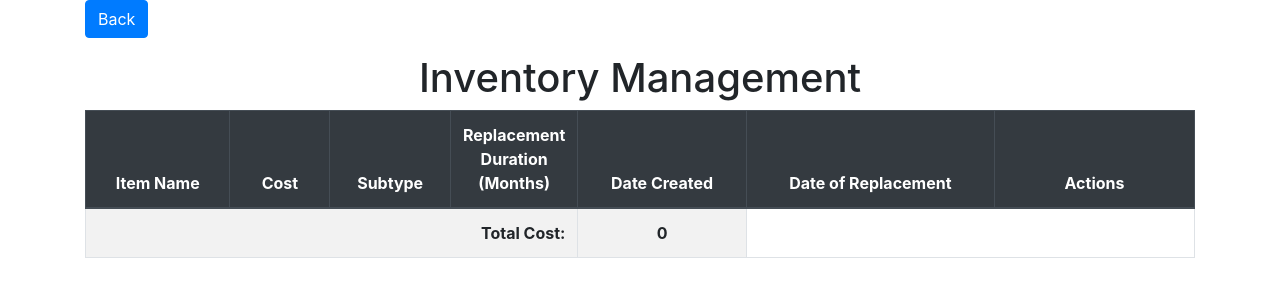
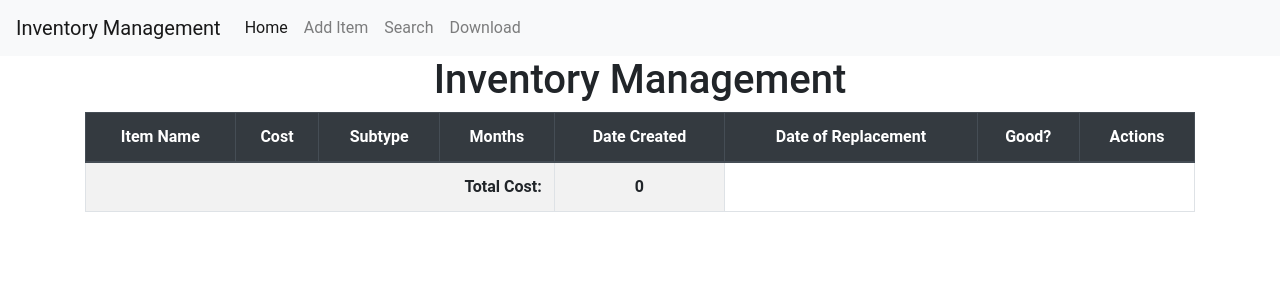
Before and after one commit to sridharsabarish/easyInventory, a Flask app: page /inventory/display in a window 1280 px wide. Shown: the top 300 px of the page. Run offline with Flask 2, Linux system fonts and the light colour scheme; data that the repository does not hold is empty; some libraries are stand-ins or nearby versions.

Commit message:
Fixed the broken Date of creation and made ui changes

```diff
--- a/app.py
+++ b/app.py
@@ -34,8 +34,9 @@ def add():
         item_name = request.form.get("name")
         cost = request.form.get("cost")
         subtype = request.form.get("subtype")
-        dateCreated = datetime.date.today()
-        dateOfReplacement= dateCreated + datetime.timedelta(days=int(request.form.get("replacementDuration")))
+        dateCreated = request.form.get("dateCreated")
+        dateCreated_date = datetime.datetime.strptime(dateCreated, "%Y-%m-%d").date()
+        dateOfReplacement = dateCreated_date + datetime.timedelta(days=int(request.form.get("replacementDuration")))
         if subtype not in Constants.ALLOWED_SUBTYPES:
             # Handle invalid subtype value here
             # For example, you can display an error message or redirect to an error page
--- a/inventoryManager.py
+++ b/inventoryManager.py
@@ -113,8 +113,11 @@ class Fetch:
                 # Set today's date as the date created
 
                 # Todo : Store it in the same DB
-                item_date_create = datetime.date.today()
+                item_date_create = row[4];
+                item_date_create = datetime.datetime.strptime(item_date_create, "%Y-%m-%d").date()
                 item_date_replacement = item_date_create + datetime.timedelta(days=replacement_duration * 30)
+                item_replacement_needed = item_date_replacement < datetime.date.today()
+
                 # Add the information to the dictionary
                 info_list.append(
                     {
@@ -123,7 +126,8 @@ class Fetch:
                         Constants.ITEM.TYPE: subtype,
                         Constants.ITEM.DURATION: replacement_duration,
                         Constants.ITEM.CREATION_DATE: item_date_create,
-                        Constants.ITEM.REPLACEMENT_DATE: item_date_replacement
+                        Constants.ITEM.REPLACEMENT_DATE: item_date_replacement,
+                        "needsReplacement": item_replacement_needed
                     }
                 )
 
@@ -365,7 +369,7 @@ if __name__ == "__main__":
 
 Todo :
 
-- Move inventory Manager Core featuresd to RUST
+- Move inventory Manager Core features to RUST
 
 
 Core Features
@@ -389,15 +393,6 @@ Luxury Features
 4) Todo : Show inventory health using some creative logo.
 
 
-Design Decisions.
-
-1) Todo : Finalize schema for Tables.
-- Need a creation date
-- Need a Due date
-
-2) Todo : Abstraction of classes and extend only according to inventory Manager's requirements.
-
-
 
 
 
--- a/templates/display.html
+++ b/templates/display.html
@@ -1,23 +1,59 @@
 <!DOCTYPE html>
-<html>
+<html lang="en">
 <head>
+    <meta charset="UTF-8">
+    <meta name="viewport" content="width=device-width, initial-scale=1.0">
     <title>Inventory Management</title>
     <link rel="stylesheet" href="https://maxcdn.bootstrapcdn.com/bootstrap/4.5.2/css/bootstrap.min.css">
+    <link rel="stylesheet" href="https://cdnjs.cloudflare.com/ajax/libs/font-awesome/5.15.3/css/all.min.css">
+    <style>
+        body { font-family: 'Roboto', sans-serif; }
+        .table { font-size: 16px; }
+        .table th, .table td { vertical-align: middle; }
+        .table th { font-weight: 500; }
+        .table .btn { padding: 0.5rem 1rem; font-size: 1rem; border-radius: 0.25rem; }
+        .table .btn-primary { background-color: #007bff; border-color: #007bff; }
+        .table .btn-danger { background-color: #dc3545; border-color: #dc3545; }
+        .table .btn-primary:hover { background-color: #0069d9; }
+        .table .btn-danger:hover { background-color: #c82333; }
+    </style>
 </head>
 <body>
+    <nav class="navbar navbar-expand-lg navbar-light bg-light">
+        <a class="navbar-brand" href="#">Inventory Management</a>
+        <button class="navbar-toggler" type="button" data-toggle="collapse" data-target="#navbarSupportedContent" aria-controls="navbarSupportedContent" aria-expanded="false" aria-label="Toggle navigation">
+            <span class="navbar-toggler-icon"></span>
+        </button>
+        <div class="collapse navbar-collapse" id="navbarSupportedContent">
+            <ul class="navbar-nav mr-auto">
+                <li class="nav-item active">
+                    <a class="nav-link" href="/inventory">Home <span class="sr-only">(current)</span></a>
+                </li>
+                <li class="nav-item">
+                    <a class="nav-link" href="/inventory/add">Add Item</a>
+                </li>
+                <li class="nav-item">
+                    <a class="nav-link" href="/inventory/search">Search</a>
+                </li>
+                <li class="nav-item">
+                    <a class="nav-link" href="/inventory/download">Download</a>
+                </li>
+            </ul>
+        </div>
+    </nav>
     <div class="container">
-        <a href="/inventory" class="btn btn-primary mb-3">Back</a>
         <h1 class="text-center">Inventory Management</h1>
         <table class="table table-striped table-bordered">
             <thead class="thead-dark">
                 <tr>
-                    <th class="font-weight-bold text-center">Item Name</th>
-                    <th class="font-weight-bold text-center" style="width: 100px;">Cost</th>
-                    <th class="font-weight-bold text-center">Subtype</th>
-                    <th class="font-weight-bold text-center" style="width: 100px;">Replacement Duration (Months)</th> <!-- Added style to set width -->
-                    <th class="font-weight-bold text-center">Date Created</th>
-                    <th class="font-weight-bold text-center">Date of Replacement</th>
-                    <th class="font-weight-bold text-center" style="width: 200px;">Actions</th> <!-- Added column for actions -->
+                    <th class="font-weight-bold text-center" scope="col">Item Name</th>
+                    <th class="font-weight-bold text-center" scope="col">Cost</th>
+                    <th class="font-weight-bold text-center" scope="col">Subtype</th>
+                    <th class="font-weight-bold text-center" scope="col">Months</th>
+                    <th class="font-weight-bold text-center" scope="col">Date Created</th>
+                    <th class="font-weight-bold text-center" scope="col">Date of Replacement</th>
+                    <th class="font-weight-bold text-center" scope="col">Good?</th>
+                    <th class="font-weight-bold text-center" scope="col">Actions</th>
                 </tr>
             </thead>
             <tbody>
@@ -30,8 +66,14 @@
                     <td class="text-center">{{ item.dateCreated }}</td>
                     <td class="text-center">{{ item.dateOfReplacement }}</td>
                     <td class="text-center">
-                        <a href="/inventory/modify" class="btn btn-primary" style="visibility: hidden;">Modify</a> <!-- Added modify button with visibility set to hidden -->
-                        <a href="/inventory/delete?name={{ item.name }}" class="btn btn-danger">Delete</a> <!-- Updated delete button with item name as a query parameter -->
+                        {% if item.needsReplacement %}
+                            <i class="fas fa-times text-danger"></i>
+                        {% else %}
+                            <i class="fas fa-check text-success"></i>
+                        {% endif %}
+                    </td>
+                    <td class="text-center">
+                        <a href="/inventory/delete?name={{ item.name }}" class="btn btn-danger" title="Delete"><i class="fas fa-trash"></i></a>
                     </td>
                 </tr>
                 {% endfor %}
@@ -43,6 +85,8 @@
             </tbody>
         </table>
     </div>
+    <script src="https://code.jquery.com/jquery-3.5.1.slim.min.js"></script>
+    <script src="https://cdn.jsdelivr.net/npm/popper.js@1.16.1/dist/umd/popper.min.js"></script>
     <script src="https://maxcdn.bootstrapcdn.com/bootstrap/4.5.2/js/bootstrap.min.js"></script>
 </body>
 </html>
```
Also changed, not shown: templates/add.html (+55 -17 lines), templates/search.html (+19 -8 lines), Constants.py (line endings or trailing spaces).
